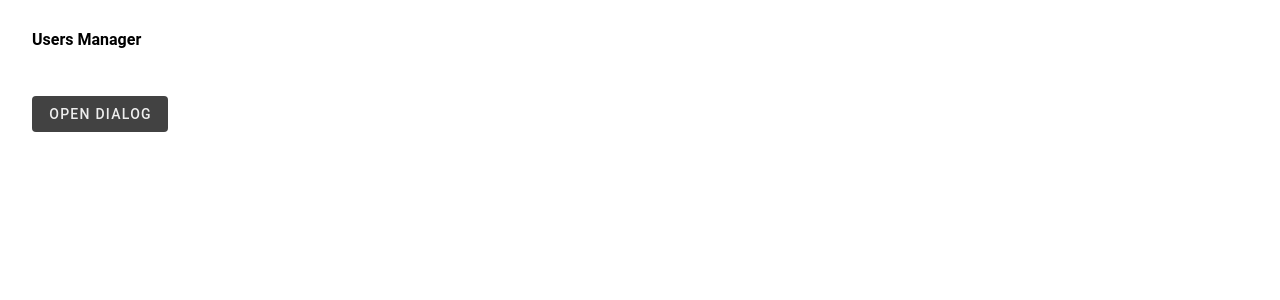
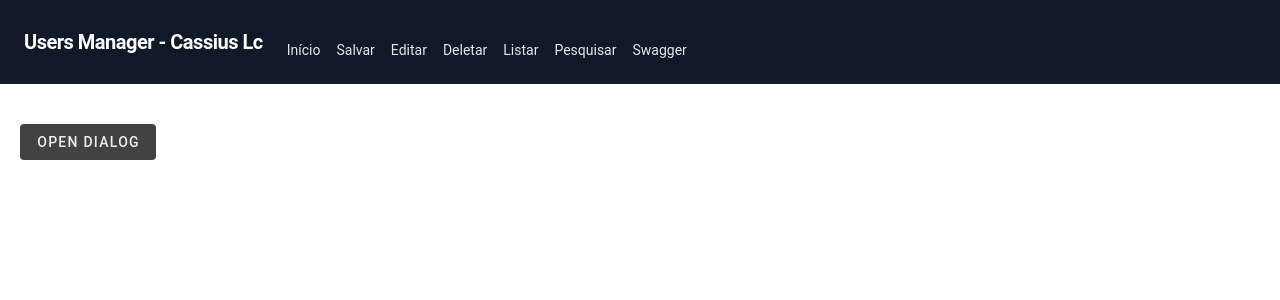
Before and after one commit to cassiuslc/Users-Manager, a Vue app in the folder web/: page / in a window 1280 px wide. Shown: the top 300 px of the page. Built offline with nearby package versions, Linux system fonts and the light colour scheme.

Commit message:
Implementação do novo menu

```diff
--- a/web/src/App.vue
+++ b/web/src/App.vue
@@ -1,10 +1,6 @@
 <template>
   <div class="w-full h-full">
-    <header class="w-full h-20 b-gray-200 flex items-center pl-8">
-      <h1 class="text-2l font-bold">Users Manager</h1>
-    </header>
-
-    <main class="w-full h-full pt-4 px-8">
+    <main class="w-full h-full">
       <RouterView />
     </main>
   </div>
--- /dev/null
+++ b/web/src/components/UI/MenuItem.vue
@@ -0,0 +1,14 @@
+<template>
+  <router-link :to="to" class="block mt-4 lg:inline-block lg:mt-0 text-gray-200 hover:text-white mr-4">
+    {{ label }}
+  </router-link>
+</template>
+
+<script>
+export default {
+  props: {
+    to: String,
+    label: String
+  }
+}
+</script>
--- /dev/null
+++ b/web/src/components/UI/Toolbars.vue
@@ -0,0 +1,47 @@
+<template>
+  <div class="bg-gray-800 mb-5">
+    <nav class="flex items-center justify-between flex-wrap bg-gray-900 p-6">
+      <div class="flex items-center flex-shrink-0 text-white mr-6">
+        <router-link to="/" class="font-semibold text-xl tracking-tight">Users Manager - Cassius Lc</router-link>
+      </div>
+      <div class="block lg:hidden">
+        <button class="flex items-center px-3 py-2 border rounded text-gray-200 border-gray-400 hover:text-white hover:border-white" @click="toggleMenu">
+          <svg class="fill-current h-3 w-3" viewBox="0 0 20 20" xmlns="http://www.w3.org/2000/svg"><title>Menu</title><path d="M0 3h20v2H0V3zm0 6h20v2H0V9zm0 6h20v2H0v-2z"/></svg>
+        </button>
+      </div>
+      <div :class="{'hidden': !menuOpen}" class="w-full block flex-grow lg:flex lg:items-center lg:w-auto">
+        <div class="text-sm lg:flex-grow">
+          <MenuItem to="/" label="Início" />
+          <MenuItem to="/salvar" label="Salvar" />
+          <MenuItem to="/editar" label="Editar" />
+          <MenuItem to="/deletar" label="Deletar" />
+          <MenuItem to="/listar" label="Listar" />
+          <MenuItem to="/pesquisar" label="Pesquisar" />
+          <a href="/swagger" target="_blank" class="block mt-4 lg:inline-block lg:mt-0 text-gray-200 hover:text-white">
+            Swagger
+          </a>
+        </div>
+      </div>
+    </nav>
+  </div>
+</template>
+
+<script>
+import MenuItem from './MenuItem.vue';
+
+export default {
+  components: {
+    MenuItem
+  },
+  data() {
+    return {
+      menuOpen: false,
+    };
+  },
+  methods: {
+    toggleMenu() {
+      this.menuOpen = !this.menuOpen;
+    }
+  }
+}
+</script>
--- a/web/src/router/index.js
+++ b/web/src/router/index.js
@@ -1,6 +1,5 @@
 import { createRouter, createWebHistory } from 'vue-router'
 import HomeView from '../views/HomeView.vue'
-
 const router = createRouter({
   history: createWebHistory(import.meta.env.BASE_URL),
   routes: [
--- a/web/src/views/HomeView.vue
+++ b/web/src/views/HomeView.vue
@@ -1,9 +1,16 @@
 <script setup>
 import TheWelcome from '../components/TheWelcome.vue'
+import Toolbars from '../components/UI/Toolbars.vue'
+
 </script>
 
 <template>
-  <main>
-    <TheWelcome />
-  </main>
+  <div>
+    <header>
+      <Toolbars />
+    </header>
+    <main>
+      <TheWelcome class="p-5" />
+    </main>
+  </div>
 </template>
```
